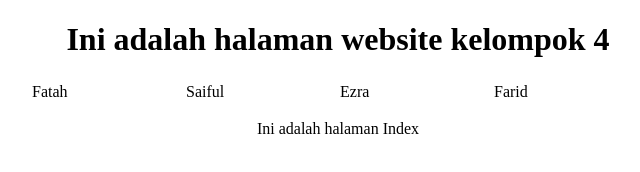
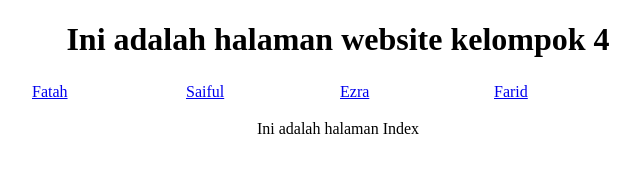
Before and after one commit to Fatahilham/kelompok4-tugashtml, a plain HTML site: page index.html in a window 1280 px wide. Shown: the whole page, without its empty margins (302-942 px from the left). Drawn offline with Linux system fonts and the light colour scheme.

Commit message:
Update index.html

```diff
--- a/index.html
+++ b/index.html
@@ -10,13 +10,12 @@
     <center>
     <h1>Ini adalah halaman website kelompok 4</h1>
     <table>
-          <tr>
-            <td width="150px" >Fatah</td>
-            <td width="150px" >Saiful</td>
-            <td width="150px" >Ezra</td>
-            <td width="150px" >Farid</td>
-
-          </tr>
+      <tr>
+        <td width="150px" ><a href="Fatah.html">Fatah</a></td>
+        <td width="150px" ><a href="Saiful.html">Saiful</a></td>
+        <td width="150px" ><a href="Ezra.html">Ezra</a></td>
+        <td width="150px" ><a href="Farid.html">Farid</a></td>
+      </tr>
     </table>
         </center>
        <center><p>Ini adalah halaman Index</p></center>
```
